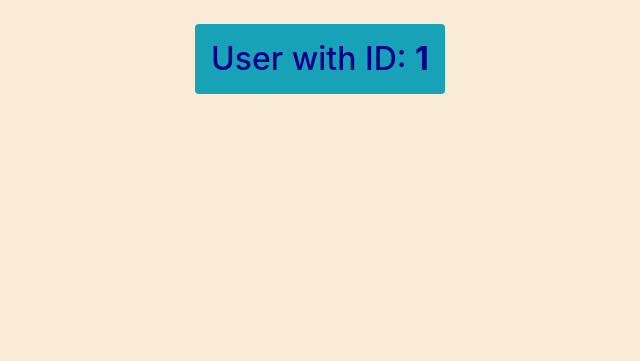
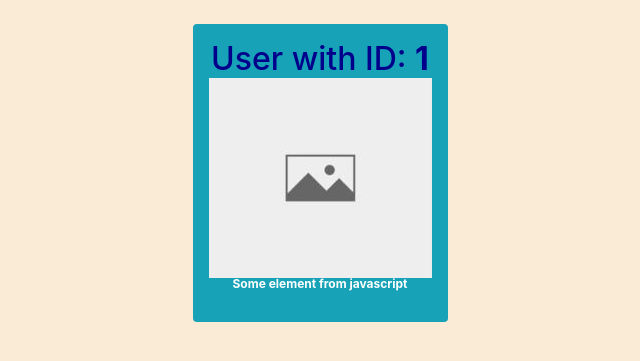
Before and after one commit to MariamKipshidze/Blog-Post-website-with-flask, a Flask app: page /user/1 in a window 1280 px wide. Shown: the part 56-417 px from the top of the page, without its empty margins (320-960 px from the left). Run offline with Flask 3, Linux system fonts and the light colour scheme; some libraries are stand-ins or nearby versions.

Commit message:
Integrating javascript

```diff
--- a/static/js/base.js
+++ b/static/js/base.js
@@ -1 +1 @@
-document.getElementById('demo').innerHTML = "Some element";
+document.getElementById('demo').innerHTML = "Some element from javascript";
--- a/templates/user.html
+++ b/templates/user.html
@@ -4,6 +4,10 @@
 <div class="d-flex align-items-center justify-content-center my-4">
     <div class="badge badge-info p-3">
         <h1 class="h2 mb-0">User with ID: <span class="font-weight-bold">{{ user_id }}</span></h1>
+        <img src="{{ url_for('static', filename='images/no_image.jpg') }}" width="=1000">
+        <br/>
+        <p id="demo"> This is just paragraph </p>
+        <script src="{{ url_for('static', filename='js/base.js')}}"></script>
     </div>
 </div>
 {% endblock %}
```
